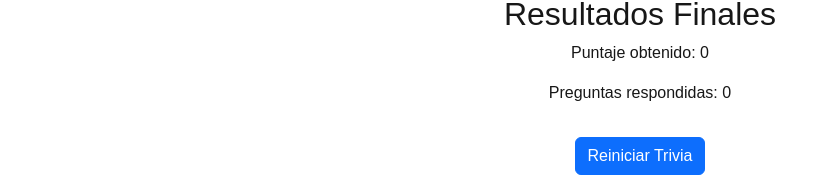
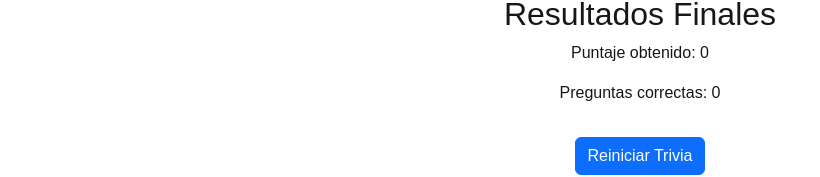
Before and after one commit to Kamv13/trivia-app, a Next.js app: page /resultado in a window 1280 px wide. Shown: the part 127-304 px from the top of the page, without its empty margins (0-820 px from the left). Built offline with nearby package versions, Linux system fonts and the light colour scheme.

Commit message:
ajuste a pagina final

```diff
--- a/app/(General)/resultado/page.tsx
+++ b/app/(General)/resultado/page.tsx
@@ -14,7 +14,7 @@ export default function Resultado() {
     <div className="container text-center mt-5">
       <h2>Resultados Finales</h2>
       <p>Puntaje obtenido: {puntaje}</p>
-      <p>Preguntas respondidas: {respondidas}</p>
+      <p>Preguntas correctas: {respondidas}</p>
 
       <Link href="/" className="btn btn-primary mt-3" onClick={reiniciar}>
         Reiniciar Trivia
```
